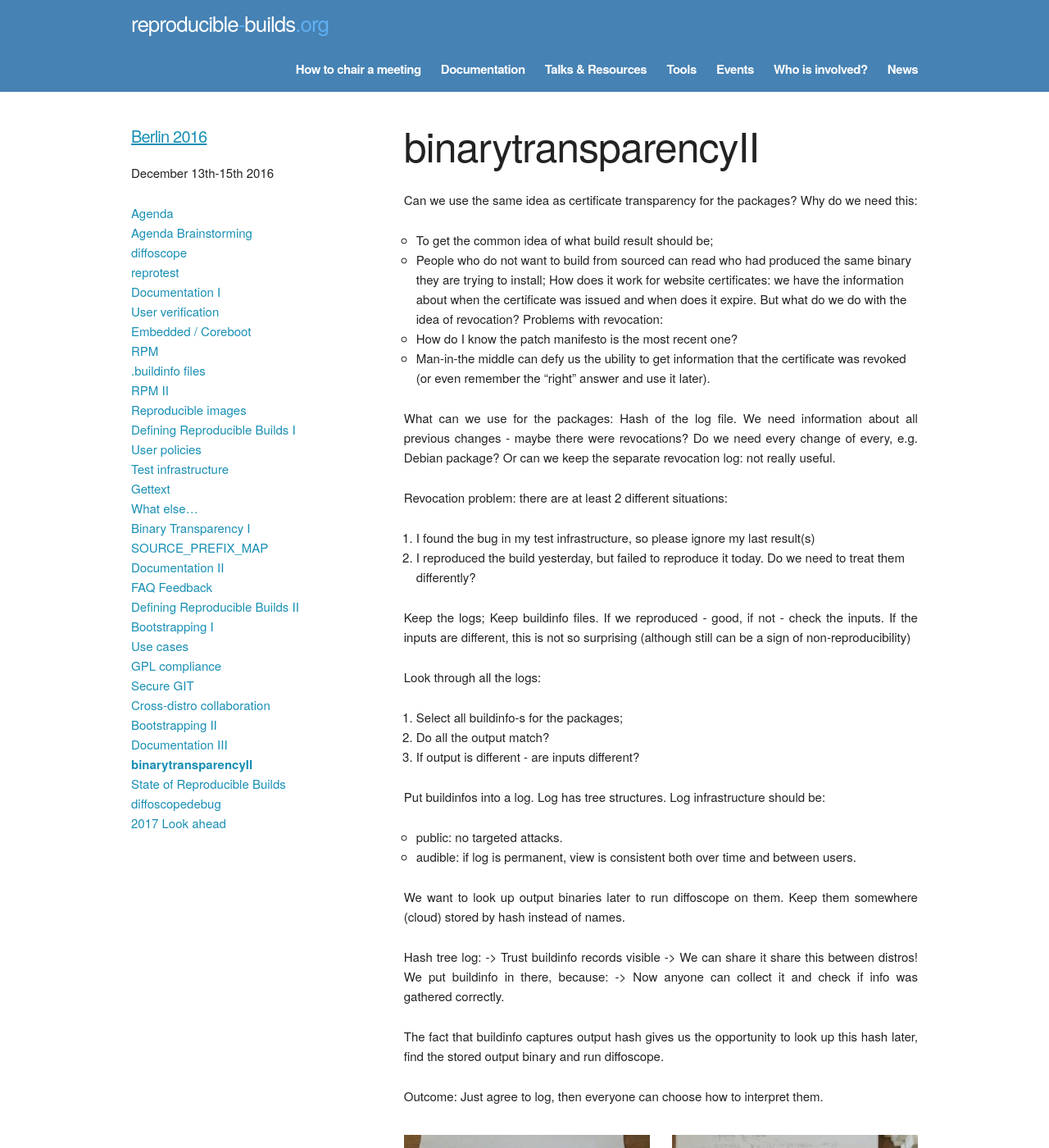
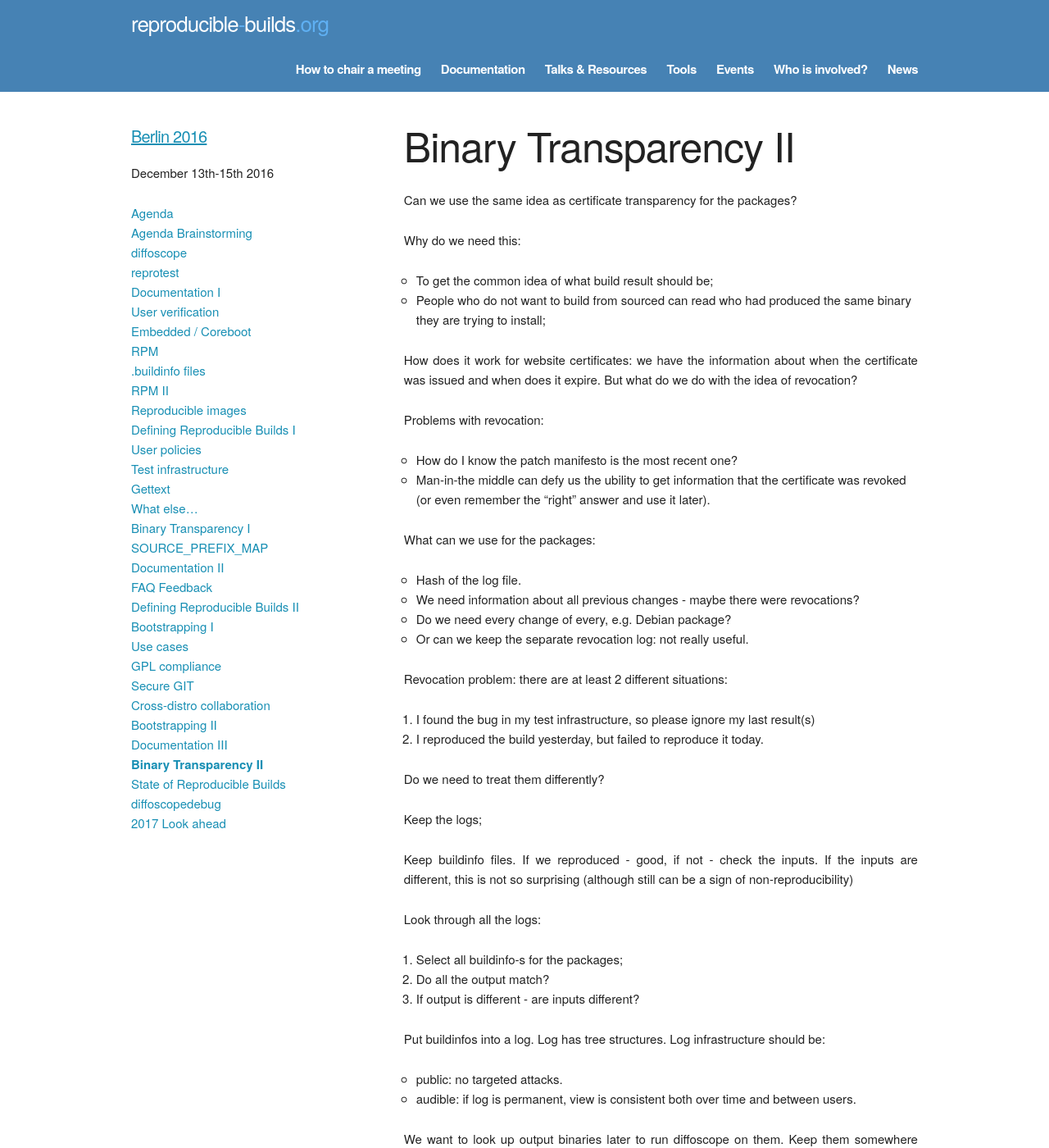
Before and after one commit to prototypefund/reproducible-website, a Jekyll site: the page built from _events/berlin2016/binarytransparencyII.md, in a window 1280 px wide and 1400 px high. Shown: the whole window at 82% size. Built offline with Jekyll 4.4.1, drawn with Linux system fonts in a browser that asks for light colours; some web fonts are replaced; some of the changed text lies outside the part shown.

Commit message:
berlin2016: binary transparency II formatting
Signed-off-by: Holger Levsen <holger@layer-acht.org>

```diff
--- a/_events/berlin2016/binarytransparencyII.md
+++ b/_events/berlin2016/binarytransparencyII.md
@@ -1,55 +1,67 @@
 ---
 layout: event_detail
-title: binarytransparencyII
+title: Binary Transparency II
 event: berlin2016
 order: 280
 permalink: /events/berlin2016/binarytransparencyII/
 ---
 
 Can we use the same idea as certificate transparency for the packages?
+
 Why do we need this:
+
  * To get the common idea of what build result should be;
  * People who do not want to build from sourced can read who had produced the same binary they are trying to install;
+
 How does it work for website certificates: we have the information about when the certificate was issued and when does it expire. But what do we do with the idea of revocation?
+
 Problems with revocation:
+
  * How do I know the patch manifesto is the most recent one?
  * Man-in-the middle can defy us the ubility to get information that the certificate was revoked (or even remember the "right" answer and use it later).
 
 What can we use for the packages:
-Hash of the log file.
-We need information about all previous changes - maybe there were revocations?
-Do we need every change of every, e.g. Debian package?
-Or can we keep the separate revocation log: not really useful.
+
+ * Hash of the log file.
+ * We need information about all previous changes - maybe there were revocations?
+ * Do we need every change of every, e.g. Debian package?
+ * Or can we keep the separate revocation log: not really useful.
 
 Revocation problem: there are at least 2 different situations:
-1. I found the bug in my test infrastructure, so please ignore my last result(s)
-2. I reproduced the build yesterday, but failed to reproduce it today.
+
+ 1. I found the bug in my test infrastructure, so please ignore my last result(s)
+ 2. I reproduced the build yesterday, but failed to reproduce it today.
+
 Do we need to treat them differently?
 
 Keep the logs;
+
 Keep buildinfo files. If we reproduced - good, if not - check the inputs. If the inputs are different, this is not so surprising (although still can be a sign of non-reproducibility)
 
 Look through all the logs:
-1. Select all buildinfo-s for the packages;
-2. Do all the output match?
-3. If output is different - are inputs different?
+
+ 1. Select all buildinfo-s for the packages;
+ 2. Do all the output match?
+ 3. If output is different - are inputs different?
 
 Put buildinfos into a log. Log has tree structures. Log infrastructure should be:
-* public: no targeted attacks.
-* audible: if log is permanent, view is consistent both over time and between users.
+
+ * public: no targeted attacks.
+ * audible: if log is permanent, view is consistent both over time and between users.
 
 We want to look up output binaries later to run diffoscope on them.
 Keep them somewhere (cloud) stored by hash instead of names.
 
 Hash tree log:
--> Trust buildinfo records visible
--> We can share it share this between distros!
-We put buildinfo in there, because:
--> Now anyone can collect it and check if info was gathered correctly.
+
+ * Trust buildinfo records visible
+ * We can share it share this between distros!
+ * We put buildinfo in there, because: Now anyone can collect it and check if info was gathered correctly.
 
 The fact that buildinfo captures output hash gives us the opportunity to look up this hash later, find the stored output binary and run diffoscope.
 
 Outcome:
+
 Just agree to log, then everyone can choose how to interpret them.
 
 <img style="margin-top: 10px; vertical-align: top;" src="{{ "/images/berlin2016/binarytransparencyII_01.jpg" | prepend: site.baseurl }}" alt="Binary Transparency II Post-It notes" />
```
Also changed, not shown: _events/berlin2016/agenda.md (+1 -1 lines).
